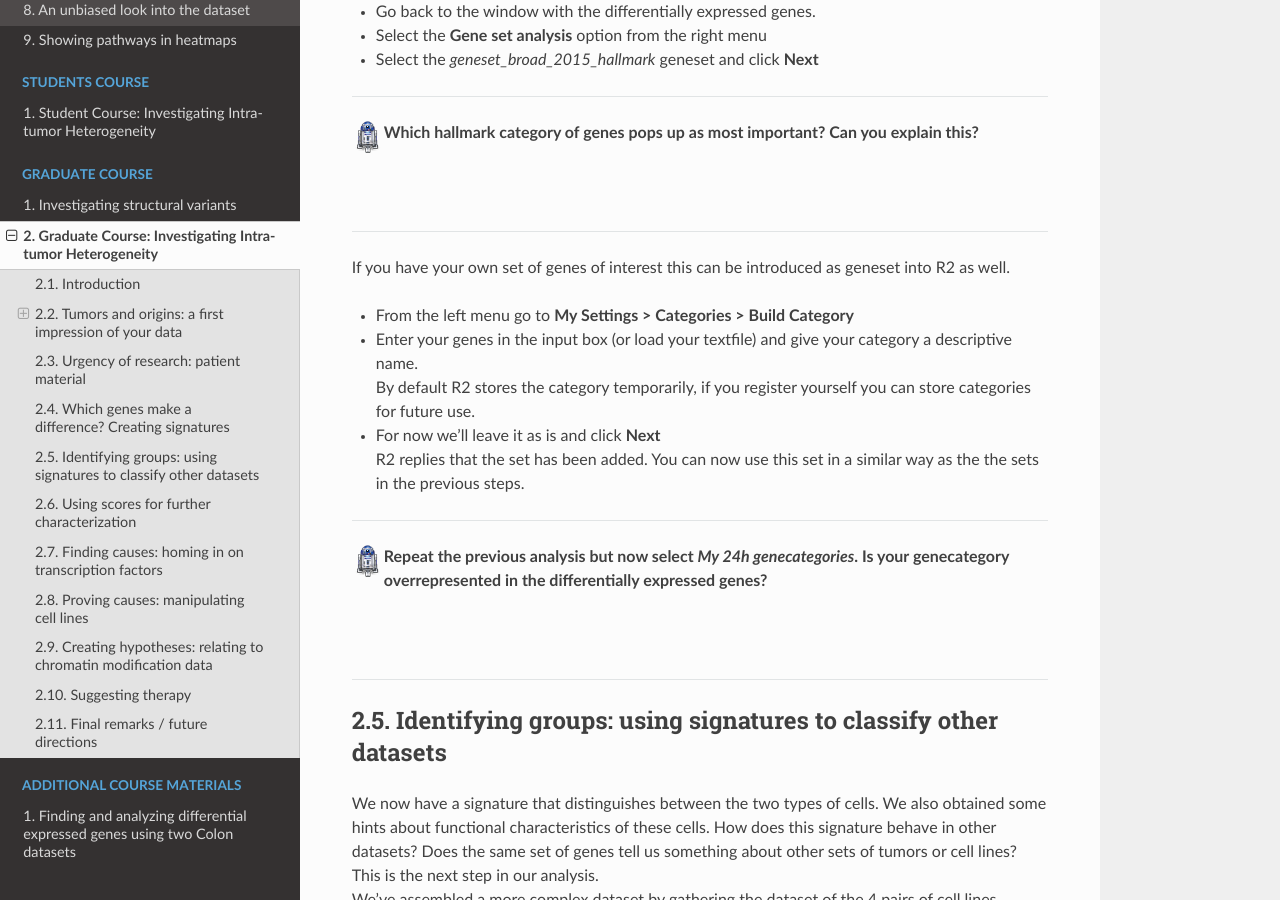
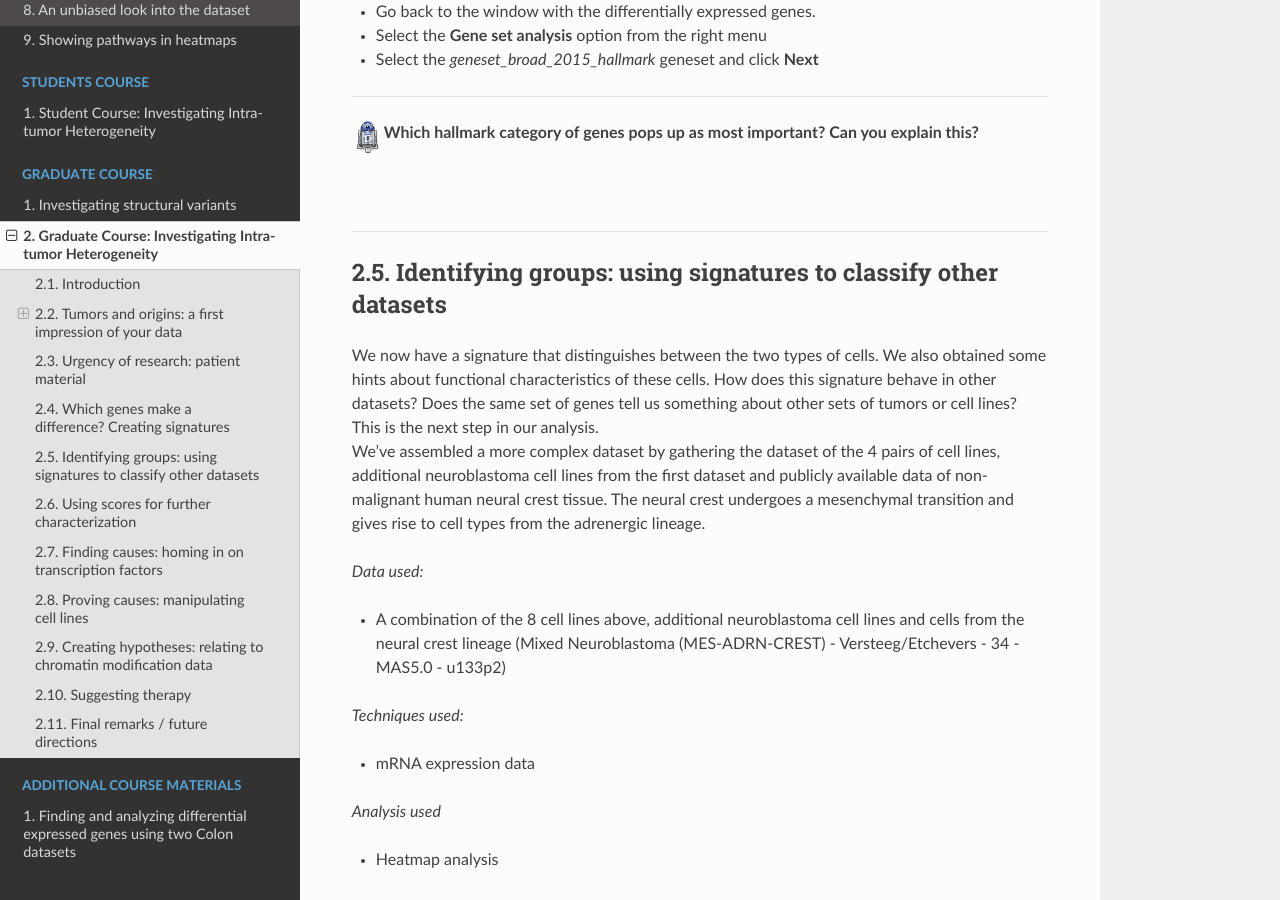
Before and after one commit to antronerds/r2-training-courses, a Sphinx documentation site: the page built from docs/Investigating_Tumor_Heterogeneity.md, in a window 1280 px wide and 900 px high, scrolled down 8732 px. Built offline with Sphinx 7.4.7 and the Read the Docs theme 2.0.0, drawn with Linux system fonts in a browser that asks for light colours; some of the changed text lies outside the part shown.

Commit message:
First dataset

```diff
--- a/docs/Investigating_Tumor_Heterogeneity.md
+++ b/docs/Investigating_Tumor_Heterogeneity.md
@@ -204,7 +204,7 @@
 
 ---------
 
-* Click on **Heatmap(z-score)**
+* Click on **Heatmap (z-score)**
 
 
 The cell line pairs from the patient were also investigated for the tumor stem cell marker gene CD133 and for their migration capability. See the results in the figure below:
@@ -255,7 +255,7 @@
 <br>
 
 
-* In Field 3 choose *Find Differential expression* between groups and click **Next**
+* In Field 3 choose *Find Differential expression between groups* and click **Next**
 
 This dataset has been annotated with 'type' information. Each sample was assigned to either the MESenchymal or the ADReNergic type, in R2 this is called a *track*.
 * Choose the proper track in the **Select a track** dropdown. Since we have only 8 samples make sure that the multiple testing correction is set to **No correction**. Click **Next** twice
@@ -304,21 +304,6 @@
 
 ---------
   ![](_static/images/R2d2_logo.png)**Which hallmark category of genes pops up as most important? Can you explain this?**
-
-<br>
-<br>
-
----------
-
-If you have your own set of genes of interest this can be introduced as geneset into R2 as well.
-* From the left menu go to **My Settings > Categories > Build Category**
-* Enter your genes in the input box (or load your textfile) and give your category a descriptive name.
-By default R2 stores the category temporarily, if you register yourself you can store categories for future use.
-* For now we'll leave it as is and click **Next**
-R2 replies that the set has been added. You can now use this set in a similar way as the the sets in the previous steps.
-
----------
-  ![](_static/images/R2d2_logo.png)**Repeat the previous analysis but now select _My 24h genecategories_. Is your genecategory overrepresented in the differentially expressed genes?**
 
 <br>
 <br>
```
Also changed, not shown: other parts of docs/Investigating_Tumor_Heterogeneity.md (+2 -2 lines).
